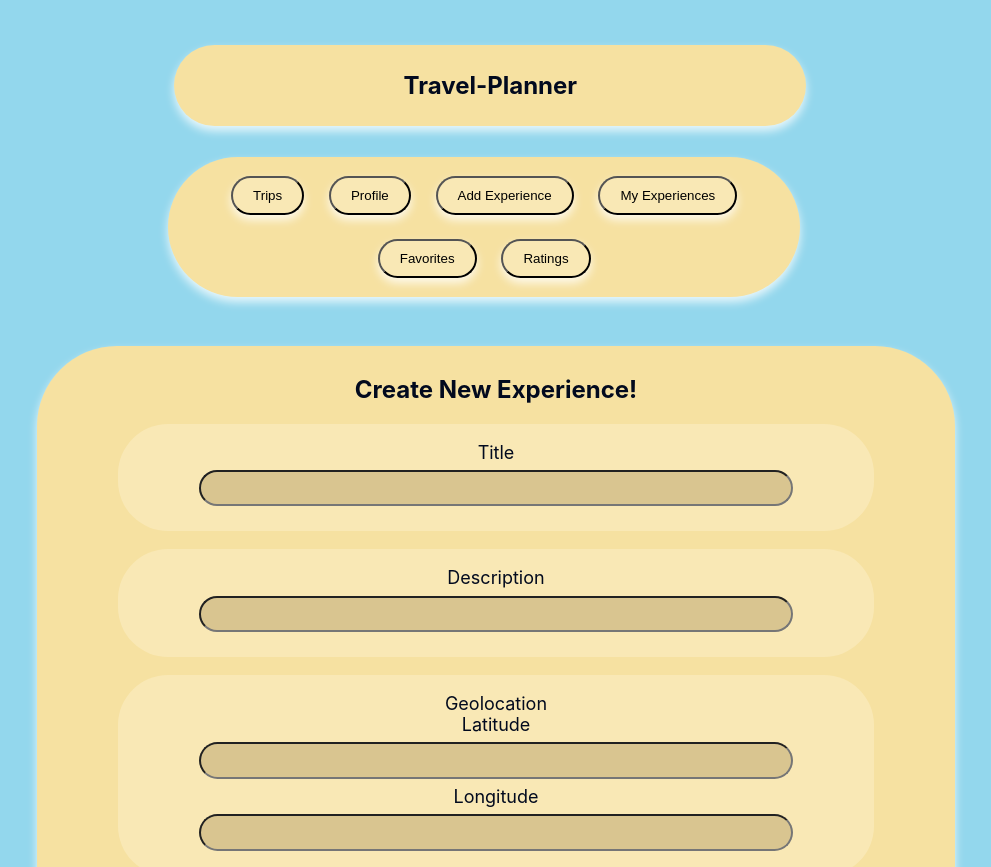
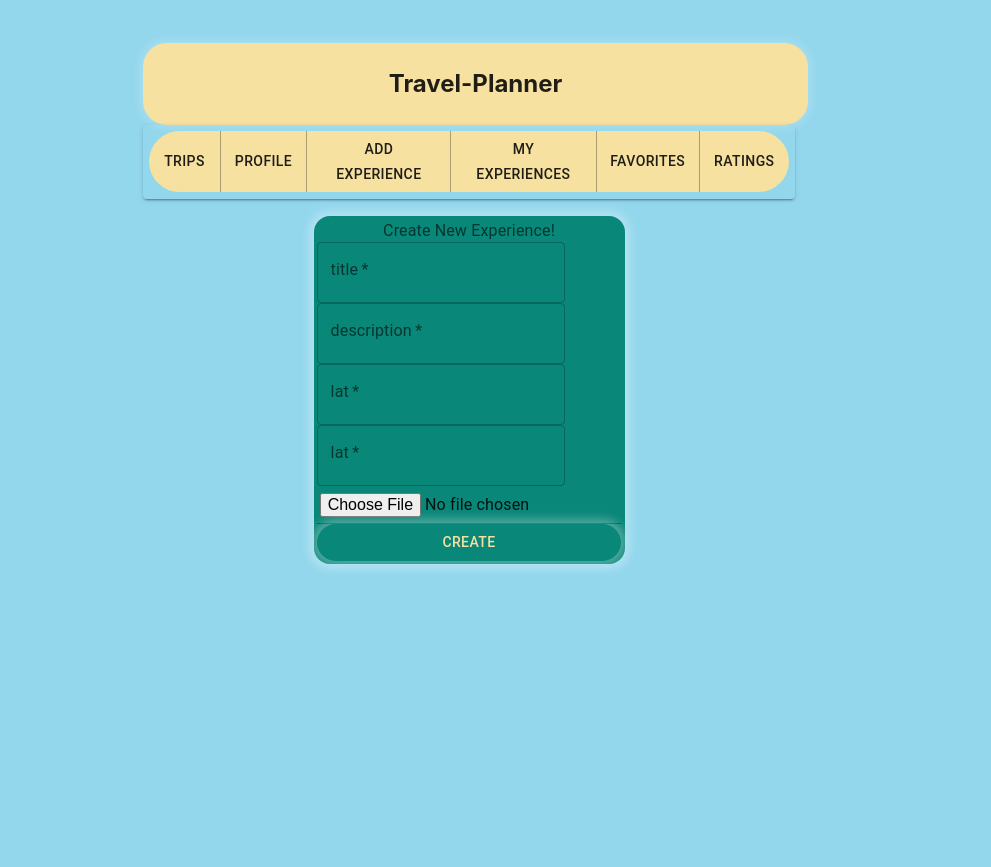
Before and after one commit to wouldube/crowd-sourced-travel-planner, a React (Create React App) app in the folder travel-planner/: page /create-exp in a window 1280 px wide. Shown: the top 867 px of the page, without its empty margins (171-1162 px from the left). After the commit the page ends 800 px from the top, so only its background shows below. Built offline with nearby package versions, Linux system fonts and the light colour scheme.

Commit message:
UX Enhancements (Theme + Libraries + UI)

```diff
--- a/travel-planner/package.json
+++ b/travel-planner/package.json
@@ -3,6 +3,11 @@
     "version": "0.1.0",
     "private": true,
     "dependencies": {
+        "@emotion/react": "^11.11.3",
+        "@emotion/styled": "^11.11.0",
+        "@mui/icons-material": "^5.15.10",
+        "@mui/material": "^5.15.10",
+        "@mui/styled-engine-sc": "^6.0.0-alpha.16",
         "@testing-library/jest-dom": "^5.17.0",
         "@testing-library/react": "^13.4.0",
         "@testing-library/user-event": "^13.5.0",
@@ -11,6 +16,7 @@
         "react-dom": "^18.2.0",
         "react-router-dom": "^6.19.0",
         "react-scripts": "^5.0.1",
+        "styled-components": "^6.1.8",
         "web-vitals": "^2.1.4"
     },
     "scripts": {
--- a/travel-planner/src/App.js
+++ b/travel-planner/src/App.js
@@ -1,5 +1,6 @@
 import { React, useState } from 'react';
 import { BrowserRouter, Routes, Route } from 'react-router-dom'
+import {Container} from '@mui/material';
 
 // screens and components
 import Exploration from './screens/Exploration'
@@ -17,6 +18,8 @@ import UpdateTrip from './screens/UpdateTrip';
 import Buttons from './components/Buttons.js';
 import Register from './screens/Register.js';
 import Login from './screens/Login.js';
+import Theme from './UX/Theme'
+import { ThemeProvider } from '@mui/material/styles'
 
 function App() {
   const [experienceObject, setExperienceObject] = useState()
@@ -24,6 +27,8 @@ function App() {
 
   return (
     <div className="App">
+      <ThemeProvider theme={Theme}>
+        <Container>
       <BrowserRouter>
       <Buttons/>
         <div className="screens">
@@ -43,6 +48,8 @@ function App() {
           </Routes>
         </div>
       </BrowserRouter>
+      </Container>
+      </ThemeProvider>
     </div>
   );
 }
--- /dev/null
+++ b/travel-planner/src/UX/Theme.js
@@ -0,0 +1,78 @@
+import { createTheme } from '@mui/material/styles';
+
+let Theme = createTheme({
+    palette: {
+        primary: { main: '#f6e1a1' },
+        secondary: { main: '#93d7ed' },
+        action: {
+            active: '#f4e5bb',
+            hover: '#f4e5bb',
+            selected: '#f4e5bb'
+        },
+        divider: '#f4e5bb',
+        background: { main: '#93d7ed' }
+    },
+    components: {
+        MuiButton: {
+            variants: [
+                {
+                    props: { variant: 'extra' },
+                    style: {
+                        backgroundColor: '#f6e1a1',
+                        extend: 'contained',
+                        '&:hover': {
+                            animation: ''
+                        }
+                    }
+                }
+            ],
+            styleOverrides: {
+                root: {
+                    borderRadius: '3rem',
+                    boxShadow: '0px 0px 10px 5px rgba(255, 255, 255, 0.3)',
+                }
+            }
+        },
+        MuiCard: {
+            variants: [
+                {
+                    props: { variant: 'experience' },
+                    style: {
+                        opacity: '1', borderRadius: '50%',
+                        height: '200px', width: '200px',
+                        border: 'solid #f1cc5c 5px',
+                        boxShadow: '0px 1px 10px 5px rgba(255, 255, 255, 0.3)',
+                        backgroundColor: '#f6e1a1',
+                        '&:hover': { animation: 'ExperienceInteraction1 1s forwards' }
+                    }
+                }
+            ],
+            styleOverrides: {
+                root: {
+                    overflow: 'scroll', borderRadius: '1.5rem',
+                    boxShadow: '0px 0px 10px 3px rgba(255, 255, 255, 0.2)',
+                    backgroundColor: '#f6e1a1',
+                    width: '100%', height: '100%'
+                }
+            }
+        },
+        MuiPaper: {
+            variants: [
+                {
+                    props: { variant: 'experiencesMap' },
+                    style: { width: '95vw', height: '90%' }
+                }
+            ],
+            styleOverrides: {
+                root: {
+                    overflow: 'scroll', borderRadius: '1rem',
+                    boxShadow: '0px 0px 10px 5px rgba(255, 255, 255, 0.3)',
+                    backgroundColor: '#098778',
+                    // width: '90%', height: '90%'
+                }
+            }
+        }
+    }
+})
+
+export default Theme
--- a/travel-planner/src/components/Buttons.js
+++ b/travel-planner/src/components/Buttons.js
@@ -1,5 +1,6 @@
 import React from 'react';
 import { useNavigate } from 'react-router-dom';
+import { Container, Paper, Grid, Box, Card, Button, ButtonGroup } from '@mui/material';
 
 const Buttons = () => {
     const navigate = useNavigate();
@@ -9,35 +10,36 @@ const Buttons = () => {
     };
 
     return (
-        <div>
-            <div className="logo" onClick={() => navigateTo('/')}>
+        <Container>
+            <Card onClick={() => navigateTo('/')}>
                 <h2>Travel-Planner</h2>
-            </div>
+            </Card>
 
-            <div className="Buttons">
-                <button onClick={() => navigateTo('/trips')} className="button">
+            <ButtonGroup variant="contained">
+
+                <Button variant="contained" onClick={() => navigateTo('/trips')}>
                     Trips
-                </button>
-                <button onClick={() => navigateTo('/profile')} className="button">
+                </Button>
+                <Button variant="contained" onClick={() => navigateTo('/profile')}>
                     Profile
-                </button>
-                <button onClick={() => navigateTo('/create-exp')} className="button">
+                </Button>
+                <Button variant="contained" onClick={() => navigateTo('/create-exp')}>
                     Add Experience
-                </button>
+                </Button>
                 {/* Add additional buttons here */}
-                <button onClick={() => navigateTo('/UserExperiences')} className="button">
+                <Button variant="contained" onClick={() => navigateTo('/UserExperiences')}>
                     My Experiences
-                </button>
-                <button onClick={() => navigateTo('/favorites')} className="button">
+                </Button>
+                <Button variant="contained" onClick={() => navigateTo('/favorites')}>
                     Favorites
-                </button>
-                <button onClick={() => navigateTo('/ratings')} className="button">
+                </Button>
+                <Button variant="contained" onClick={() => navigateTo('/ratings')}>
                     Ratings
-                </button>
+                </Button>
                 {/* ... more buttons as needed */}
-            </div>
-        </div>
-    );
+            </ButtonGroup>
+        </Container>
+    )
 }
 
 export default Buttons;
--- a/travel-planner/src/components/ExperiencesMap.js
+++ b/travel-planner/src/components/ExperiencesMap.js
@@ -1,4 +1,5 @@
 import React, { Component, useState, useEffect } from 'react';
+import { Container, Paper, Grid, Box, Card, Button } from '@mui/material';
 
 const ExperiencesMap = () => {
   const [experiences, setExperiences] = useState([])
@@ -11,19 +12,17 @@ const ExperiencesMap = () => {
   }, [])
 
   return (
-    <div className="ExperiencesMap">
-      <div class="Experience AnExperience">
-        <h3>Hoh Rainforest Hike</h3>
-        <p>Hike the Hoh Rainforest in Olympic National Park on this mesmerizing trail. The towering trees draped in lush moss
-          create a magical and serene trail experience.</p>
-        <p>Y,X</p>
-      </div>
+    <Container>
+      <Paper variant="experiencesMap">
+        <Grid container spacing={10}>
           {experiences.map((exp, index) => (
-        <div key={index} class="Experience">
+            <Grid item sm={4} key={index}>
+              <Card variant="experience">
                 <h3>{exp.title}</h3>
                 <p>{exp.description}</p>
                 <p>{exp.location.coordinates[0]}, {exp.location.coordinates[1]}</p>
-      </div>
+              </Card>
+            </Grid>
           ))}
           <div class="Experience AnExperience">
             <h3>Hoh Rainforest Hike</h3>
@@ -31,7 +30,9 @@ const ExperiencesMap = () => {
               create a magical and serene trail experience.</p>
             <p>X,Y</p>
           </div>
-  </div>
+        </Grid>
+      </Paper>
+    </Container>
   );
 }
 
--- a/travel-planner/src/design.css
+++ b/travel-planner/src/design.css
@@ -143,12 +143,11 @@ div {
 .Experience:hover{
   animation: ExperienceInteraction 1s forwards;
 }
-@keyframes ExperienceInteraction {
+@keyframes ExperienceInteraction1 {
   100% {
-      font-size: 10px;
-      box-shadow: 0px 1px 35px 25px rgba(255, 255, 255, 0.9);
-      width: 180px; height: 180px;
-  }
+    transform: scale(1.3);
+    box-shadow: 0px 1px 20px 10px rgba(255, 255, 255, 0.9);
+    }
 }
 
 .AnExperience{
--- a/travel-planner/src/screens/Account.js
+++ b/travel-planner/src/screens/Account.js
@@ -1,4 +1,5 @@
 import React, { useEffect, useState } from 'react';
+import {Container, Paper, Grid, Box, Card, Button} from '@mui/material';
 
 const Account = () => {
 
@@ -53,6 +54,7 @@ const Account = () => {
     }
 
     return (
+        <Paper>
         <div className="account">
             <h2>My Account</h2>
             <form>
@@ -103,6 +105,7 @@ const Account = () => {
             </div>
             </form>
         </div>
+    </Paper>
     )
 }
 
--- a/travel-planner/src/screens/CreateExperience.js
+++ b/travel-planner/src/screens/CreateExperience.js
@@ -5,6 +5,8 @@ const firebase = require("firebase/app")
 const { getStorage, ref, uploadBytesResumable, getDownloadURL } = require("firebase/storage");
 const { firebaseConfig } = require("../firebase/firebase-config");
 //import { MdOutlineStarBorder, MdOutlineStarHalf, MdOutlineStar } from "react-icons/md";
+import {Container, Paper, Grid, Box, Card, Button,
+  FormLabel, FormControl, Input, TextField,} from '@mui/material'
 
 export const CreateExperience = () => {
   const [title, setTitle] = useState("");
@@ -18,7 +20,7 @@ export const CreateExperience = () => {
   const navigate = useNavigate();
 
   const createExperience = async () => {
-    try{
+    try {
       const coordinates = { latitude, longitude };
 
       const fb_app = firebase.initializeApp(firebaseConfig);
@@ -50,65 +52,37 @@ export const CreateExperience = () => {
       navigate("/");
     } catch (error) {
       console.log(error)
-  }};
+    }
+  };
 
   return (
-    <div className="AddExperience">
-      <h2>Create New Experience!</h2>
-      <div className="title">
-        <label htmlFor="title">Title</label><br/>
-        <input
-          type="text"
-          id="title"
-          required
-          value={title}
+    <Container>
+      <Paper>
+      <form>
+        <FormControl>
+
+      <FormLabel>Create New Experience!</FormLabel>
+        <TextField
+            id="title" label="title" required value={title}
             onChange={(e) => setTitle(e.target.value)}
         />
-      </div>
-
-      <div className="description">
-        <label htmlFor="description">Description</label><br/>
-        <input
-          type="text"
-          id="description"
-          required
-          value={description}
+        <TextField
+            id="description" label="description" required value={description}
             onChange={(e) => setDescription(e.target.value)}
         />
-      </div>
+        <TextField
+            type="number" id="lat" label="lat" required value={latitude}
+            onChange={(e) => setLatitude(e.target.value) }
+        />
+        <TextField
+            type="number" id="long" label="lat" required value={longitude}
+            onChange={(e) => setLongitude(e.target.value) }
+        />
+        <Input
+            type="file" id="image" accept="image/*" label="image" required
+            onChange={(e) => setImage(e.target.value) }
+        />
 
-      <div className="geolocation">
-        <span>Geolocation</span> <br />
-        <label htmlFor="lat">Latitude</label><br/>
-        <input
-          type="number"
-          id="lat"
-          required
-          value={latitude}
-          onChange={(e) => setLatitude(e.target.value)}
-        /><br/>
-        <label htmlFor="long">Longitude</label><br/>
-        <input
-          type="number"
-          id="long"
-          required
-          value={longitude}
-          onChange={(e) => setLongitude(e.target.value)}
-        />
-      </div>
-
-      <div className="image">
-        <label htmlFor="image">Image</label><br/>
-        <input
-          type="file"
-          id="image"
-          accept="image/*"
-          required
-          onChange={(e) => setImage(e.target.value)}
-        />
-      </div>
-
-      <br/>
       {/* <div className="review">
             <div>
                 <span>Rating: </span>
@@ -127,9 +101,11 @@ export const CreateExperience = () => {
             </div>
             </div> */}
 
-      <br />
-      <button onClick={createExperience} className="explore-button">Create</button>
-    </div>
+      <Button varient="contained" onClick={createExperience}>Create</Button>
+      </FormControl>
+      </form>
+      </Paper>
+      </Container>
   );
 };
 
```
Also changed, not shown: travel-planner/src/components/ExperienceList.js (+45 -33 lines), travel-planner/src/screens/Exploration.js (+13 -14 lines), travel-planner/src/screens/Profile.js (+35 -35 lines), travel-planner/src/screens/Ratings.js (+9 -6 lines), 1 other file (tests, documents, lock files or other folders). Lines whose indentation alone changed are shown as unchanged.
